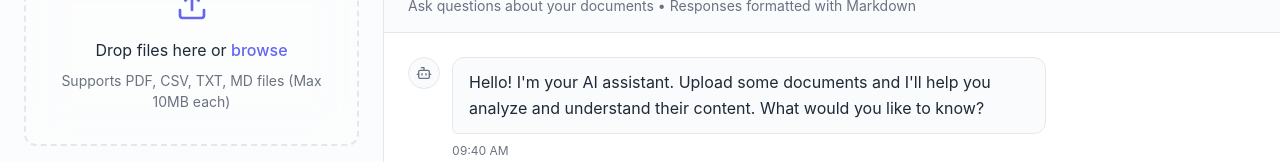
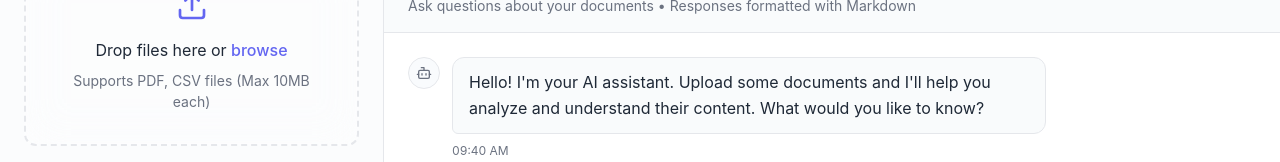
Before and after one commit to rahoolsingh/monc_notebook, a React (Vite) app in the folder frontend/: page / in a window 1280 px wide. Shown: the part 127-289 px from the top of the page. Built offline with nearby package versions, Linux system fonts and the light colour scheme; no server answers.

Commit message:
feat: Update supported file formats in DocumentUpload component to reflect current capabilities

```diff
--- a/frontend/src/components/Sidebar/DocumentUpload.tsx
+++ b/frontend/src/components/Sidebar/DocumentUpload.tsx
@@ -151,7 +151,7 @@ const DocumentUpload: React.FC<DocumentUploadProps> = ({
                         )}
                     </p>
                     <p className="upload-subtitle">
-                        Supports PDF, CSV, TXT, MD files (Max 10MB each)
+                        Supports PDF, CSV files (Max 10MB each)
                     </p>
                 </div>
 
```
Also changed, not shown: 1 other file (tests, documents, lock files or other folders).
